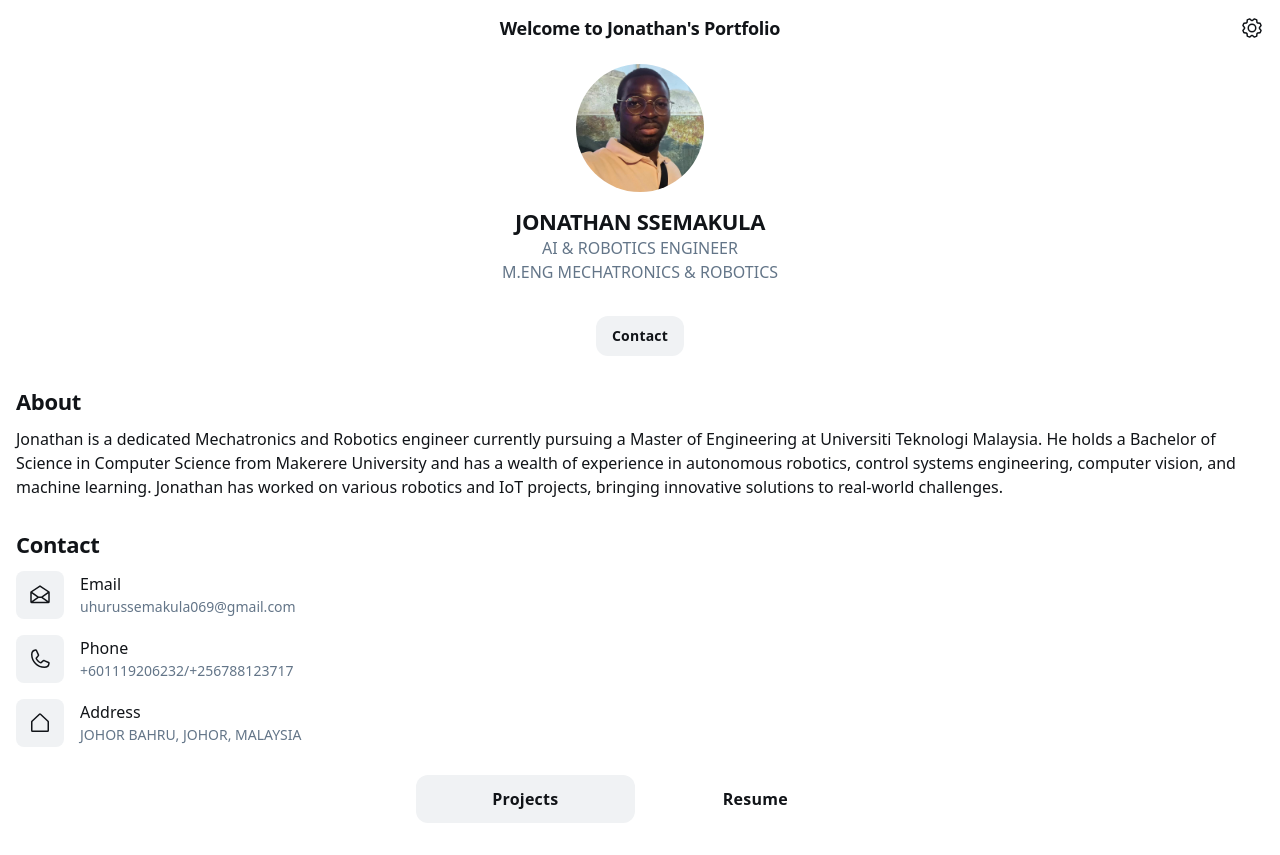
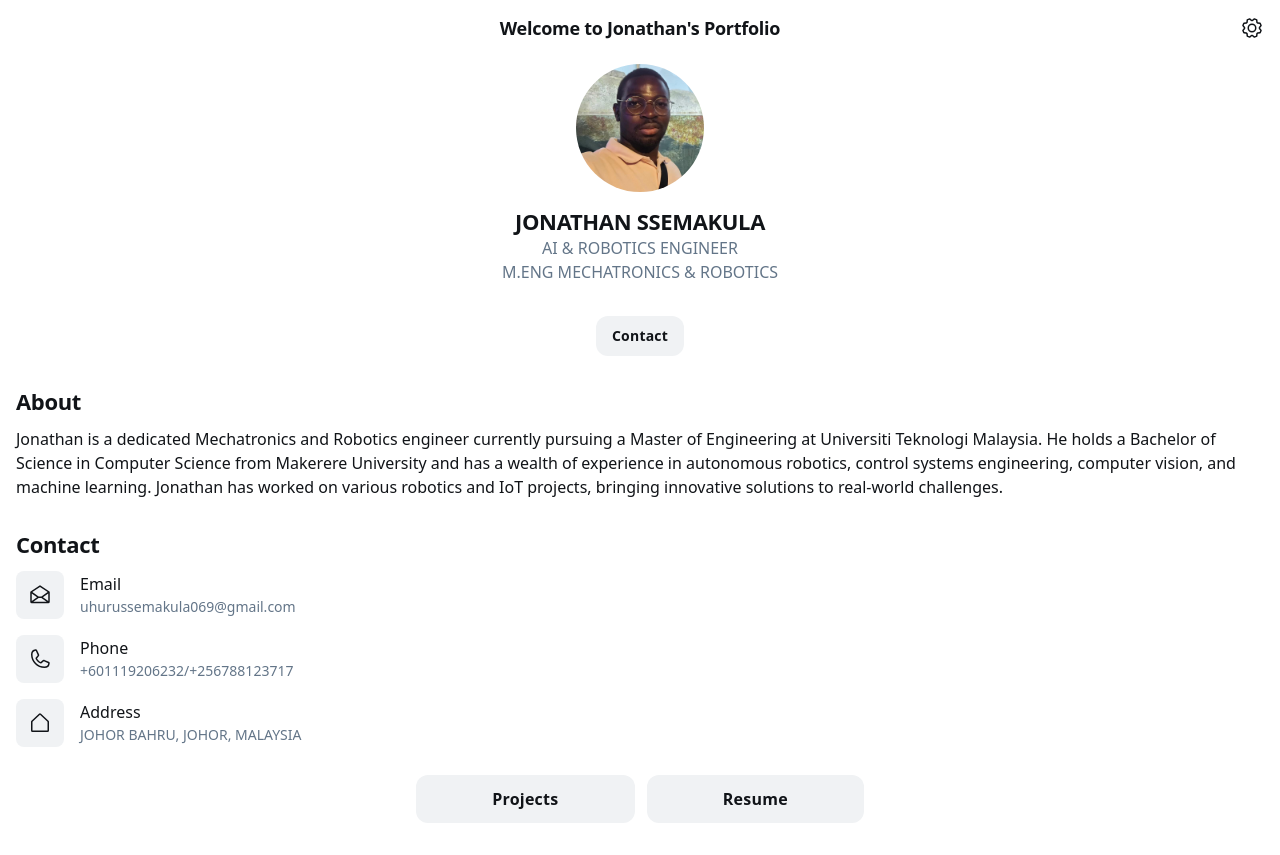
Before and after one commit to SsemakulaJonathan/jonathan-portfolio, a Next.js app: page / in a window 1280 px wide. Built offline with nearby package versions, Linux system fonts and the light colour scheme.

Commit message:
Update page.tsx

```diff
--- a/app/page.tsx
+++ b/app/page.tsx
@@ -106,7 +106,7 @@ export default async function Home() {
             <Link href="/projects" className="flex min-w-[84px] max-w-[480px] cursor-pointer items-center justify-center overflow-hidden rounded-xl h-12 px-5 bg-[#f0f2f4] text-[#111418] text-base font-bold leading-normal tracking-[0.015em] grow">
               <span className="truncate">Projects</span>
             </Link>
-            <Link href="/resume" className="flex min-w-[84px] max-w-[480px] cursor-pointer items-center justify-center overflow-hidden rounded-xl h-12 px-5 bg-transparent text-[#111418] text-base font-bold leading-normal tracking-[0.015em] grow">
+            <Link href="/resume" className="flex min-w-[84px] max-w-[480px] cursor-pointer items-center justify-center overflow-hidden rounded-xl h-12 px-5 bg-[#f0f2f4] text-[#111418] text-base font-bold leading-normal tracking-[0.015em] grow">
               <span className="truncate">Resume</span>
             </Link>
           </div>
```
